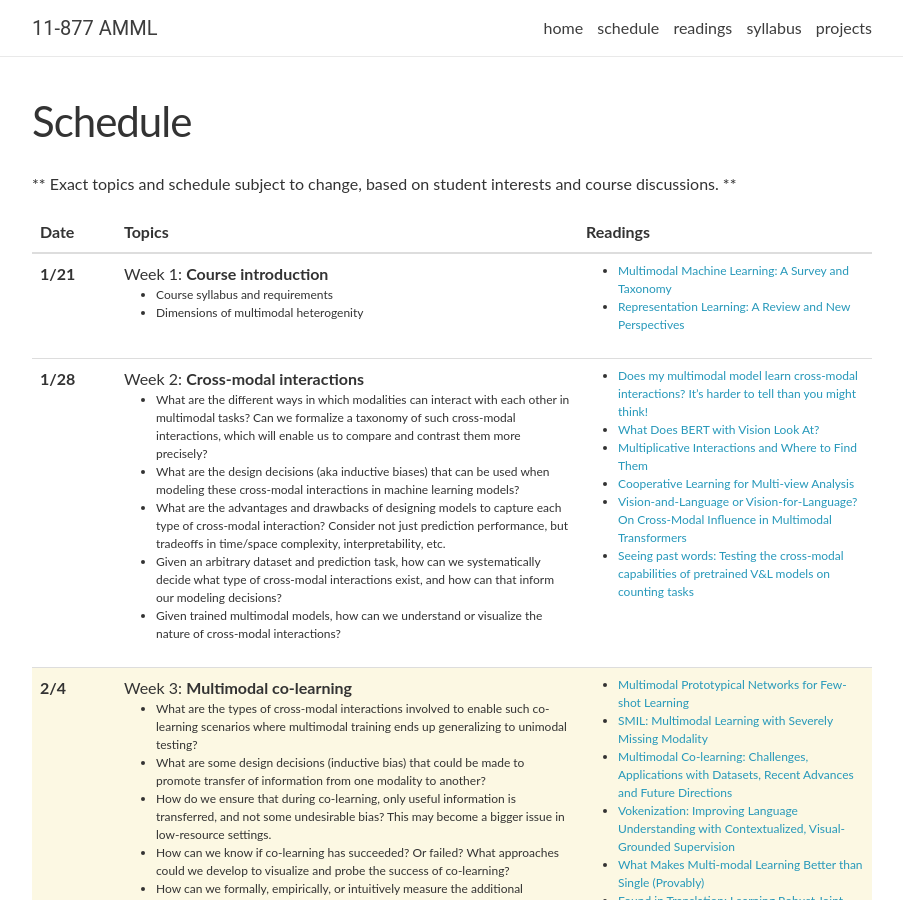
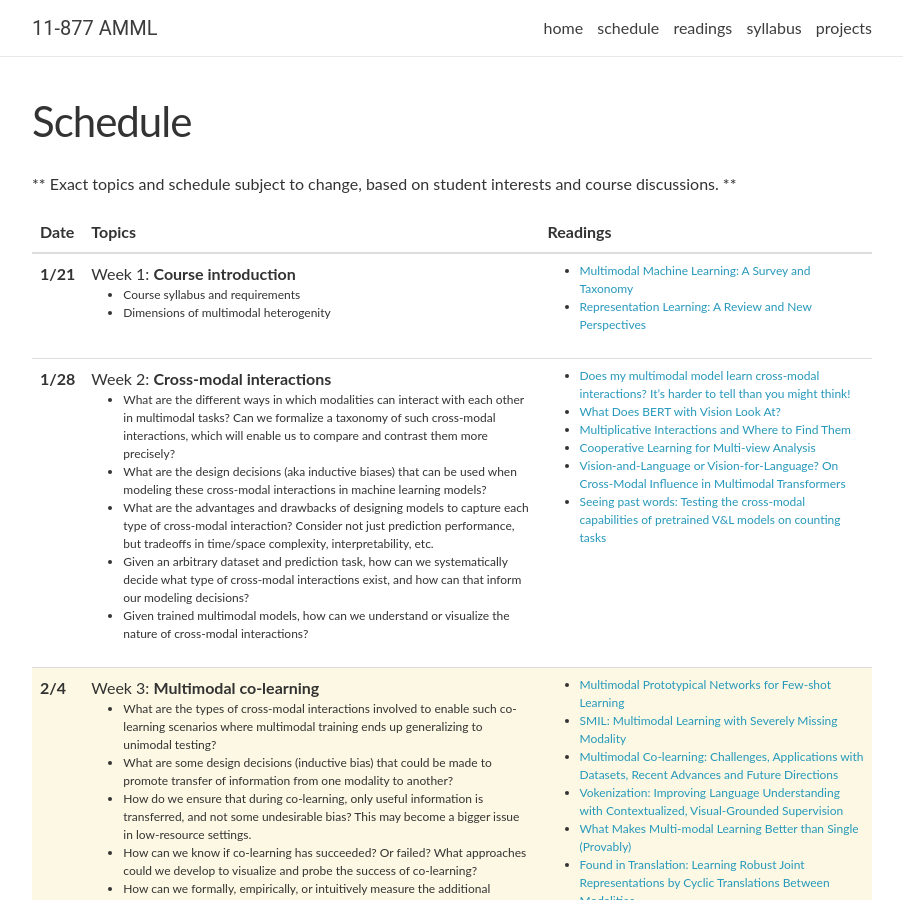
Before and after one commit to CMU-MultiComp-Lab/adv-mmml-course, a Jekyll site: the page built from _pages/schedule.md, in a window 1280 px wide and 900 px high. Shown: the whole window, without its empty margins (188-1091 px from the left). Built offline with Jekyll 4.4.1, drawn with Linux system fonts in a browser that asks for light colours; nearby versions of some CDN libraries; comment, search, counter and statistics services are not loaded.

Commit message:
Update schedule.html

```diff
--- a/_layouts/schedule.html
+++ b/_layouts/schedule.html
@@ -11,9 +11,9 @@ layout: default
   <article class="post-content {{page.title}} clearfix">
     <table class="table table-hover">
       <colgroup>
-        <col style="width:10%">
+        <col style="width:5%">
         <col style="width:55%">
-        <col style="width:35%">
+        <col style="width:40%">
       </colgroup>
       <thead class="thead-light">
         <tr>
```
